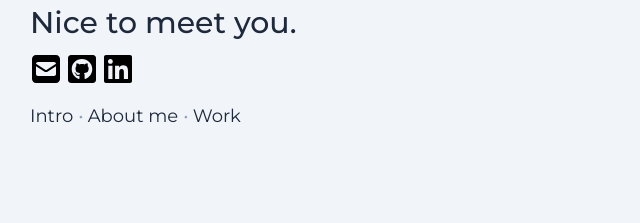
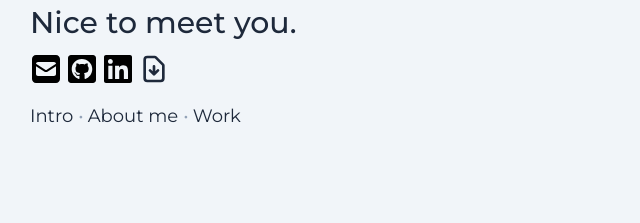
Before and after one commit to djsall/djsall.github.io, a website built with Vite: page index.html in a window 1280 px wide. Shown: the part 299-522 px from the top of the page, 226-866 px from the left. Built offline with nearby package versions, Linux system fonts and the light colour scheme.

Commit message:
feat: adds cv

```diff
--- a/index.html
+++ b/index.html
@@ -48,6 +48,15 @@
                             <svg xmlns="http://www.w3.org/2000/svg" viewBox="0 0 448 512" width="48px">
                                 <path
                                         d="M416 32H31.9C14.3 32 0 46.5 0 64.3v383.4C0 465.5 14.3 480 31.9 480H416c17.6 0 32-14.5 32-32.3V64.3c0-17.8-14.4-32.3-32-32.3zM135.4 416H69V202.2h66.5V416zm-33.2-243c-21.3 0-38.5-17.3-38.5-38.5S80.9 96 102.2 96c21.2 0 38.5 17.3 38.5 38.5 0 21.3-17.2 38.5-38.5 38.5zm282.1 243h-66.4V312c0-24.8-.5-56.7-34.5-56.7-34.6 0-39.9 27-39.9 54.9V416h-66.4V202.2h63.7v29.2h.9c8.9-16.8 30.6-34.5 62.9-34.5 67.2 0 79.7 44.3 79.7 101.9V416z"/>
+                            </svg>
+                        </a>
+                    </li>
+                    <li>
+                        <a href="/src/resume.pdf" aria-label="My resume">
+                            <svg xmlns="http://www.w3.org/2000/svg" class="h-6 w-6" fill="none" viewBox="0 0 24 24"
+                                 stroke="currentColor" stroke-width="2">
+                                <path stroke-linecap="round" stroke-linejoin="round"
+                                      d="M12 10v6m0 0l-3-3m3 3l3-3m2 8H7a2 2 0 01-2-2V5a2 2 0 012-2h5.586a1 1 0 01.707.293l5.414 5.414a1 1 0 01.293.707V19a2 2 0 01-2 2z"/>
                             </svg>
                         </a>
                     </li>
@@ -248,10 +257,6 @@
                 </p>
                 <p class="tech-stack">Laravel, SCSS, Bootstrap 5</p>
             </li>
-            <!--<li class="work-list-item">
-                <a href="https://shop.orek.hu/">OREK Webshop</a>
-                <p class="muted tech-stack">Shoprenter</p>
-            </li>-->
             <li class="work-list-item">
                 <h5>MDY Needs Assessor</h5>
                 <p>This is a tool for getting quotes for various insurance products, based on your needs.</p>
@@ -269,22 +274,6 @@
                     stock replenished from this system. This system also provides statistics. </p>
                 <p class="tech-stack">Laravel, SCSS, Javascript, Node</p>
             </li>
-            <!--<li class="work-list-item">
-                <a href="https://meseterkep.hu/">Meseterkep.hu</a>
-                <p class="muted tech-stack">HTML, CSS, Bootstrap 4</p>
-            </li>-->
-            <!--<li class="work-list-item">
-                <a
-                        href="https://raw.githubusercontent.com/djsall/djsall.github.io/90bcf243f6f3895ff548fb08503567fa33a013cc/static/references/monday_rollup_eloben.jpg">Monday
-                    Rollup</a>
-                <p class="muted tech-stack">Photoshop, Stock images</p>
-            </li>
-            <li class="work-list-item">
-                <a
-                        href="https://raw.githubusercontent.com/djsall/djsall.github.io/90bcf243f6f3895ff548fb08503567fa33a013cc/static/references/flyer-withbg.jpg">Monday
-                    giveaway flyer</a>
-                <p class="muted tech-stack">Photoshop, Stock images</p>
-            </li>-->
         </ul>
     </div>
 </section>
```
Also changed, not shown: docs/index.html (+11 -22 lines), 5 other files.
